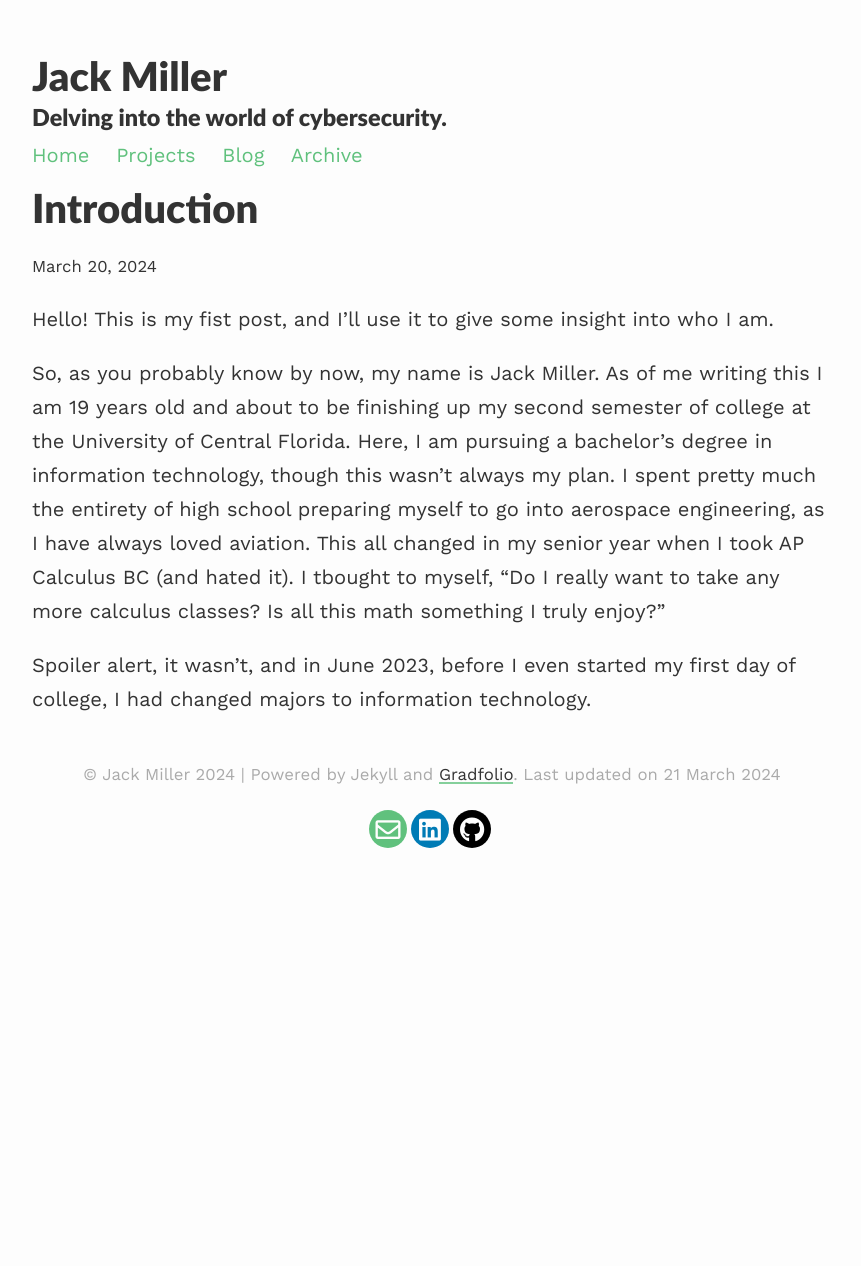
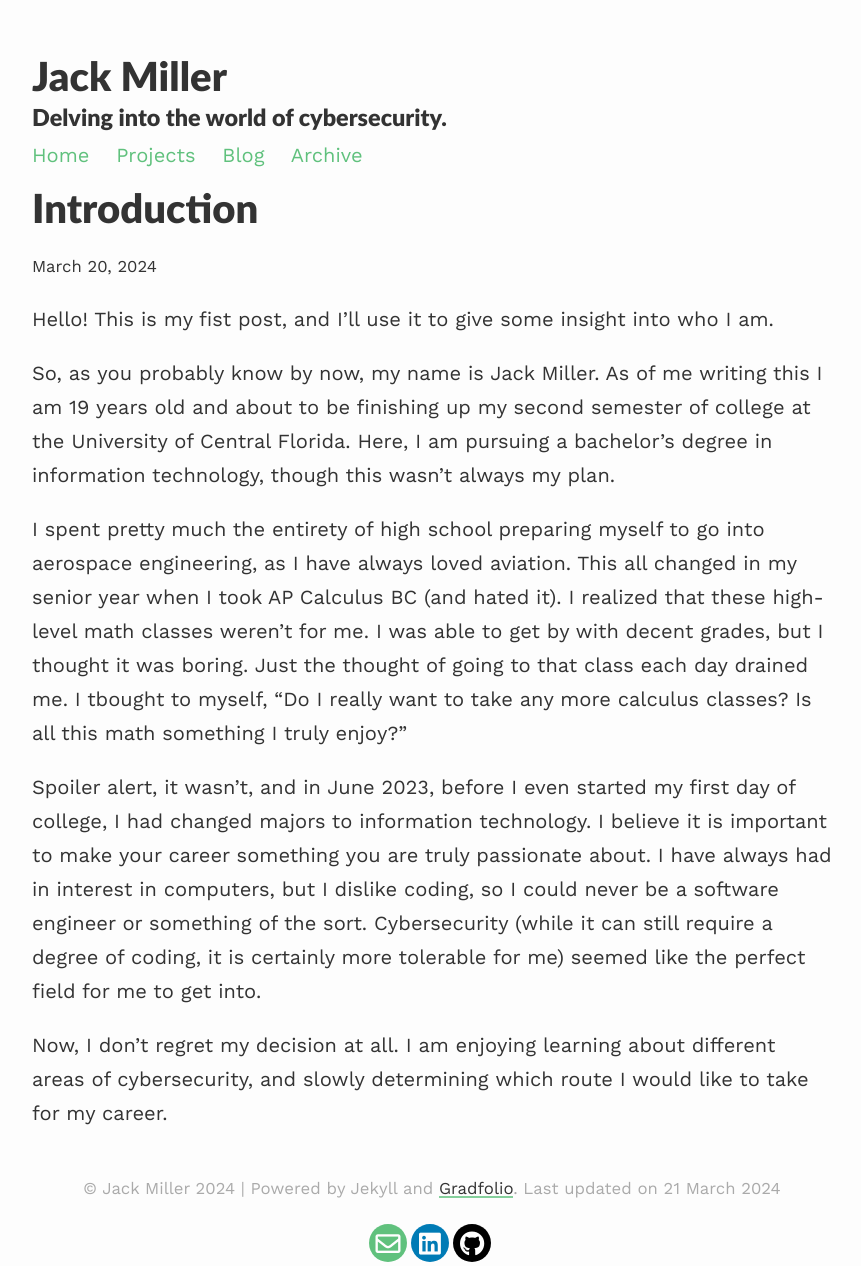
Before and after one commit to jackdmiller/jackdmiller.github.io, a Jekyll site: the page built from _posts/2024-03-20-introduction.md, in a window 1280 px wide. Shown: the whole page, without its empty margins (208-1069 px from the left). Built offline with Jekyll 4.4.1, drawn with Linux system fonts in a browser that asks for light colours; nearby versions of some CDN libraries; before the commit the page ends 980 px from its top, so only the background shows below that.

Commit message:
Update 2024-03-20-introduction.md

```diff
--- a/_posts/2024-03-20-introduction.md
+++ b/_posts/2024-03-20-introduction.md
@@ -5,6 +5,10 @@ title: Introduction
 
 Hello! This is my fist post, and I'll use it to give some insight into who I am.
 
-So, as you probably know by now, my name is Jack Miller. As of me writing this I am 19 years old and about to be finishing up my second semester of college at the University of Central Florida. Here, I am pursuing a bachelor's degree in information technology, though this wasn't always my plan. I spent pretty much the entirety of high school preparing myself to go into aerospace engineering, as I have always loved aviation. This all changed in my senior year when I took AP Calculus BC (and hated it). I tbought to myself, "Do I really want to take any more calculus classes? Is all this math something I truly enjoy?"
+So, as you probably know by now, my name is Jack Miller. As of me writing this I am 19 years old and about to be finishing up my second semester of college at the University of Central Florida. Here, I am pursuing a bachelor's degree in information technology, though this wasn't always my plan.
 
-Spoiler alert, it wasn't, and in June 2023, before I even started my first day of college, I had changed majors to information technology.
+I spent pretty much the entirety of high school preparing myself to go into aerospace engineering, as I have always loved aviation. This all changed in my senior year when I took AP Calculus BC (and hated it). I realized that these high-level math classes weren't for me. I was able to get by with decent grades, but I thought it was boring. Just the thought of going to that class each day drained me. I tbought to myself, "Do I really want to take any more calculus classes? Is all this math something I truly enjoy?"
+
+Spoiler alert, it wasn't, and in June 2023, before I even started my first day of college, I had changed majors to information technology. I believe it is important to make your career something you are truly passionate about. I have always had in interest in computers, but I dislike coding, so I could never be a software engineer or something of the sort. Cybersecurity (while it can still require a degree of coding, it is certainly more tolerable for me) seemed like the perfect field for me to get into.
+
+Now, I don't regret my decision at all. I am enjoying learning about different areas of cybersecurity, and slowly determining which route I would like to take for my career.
```
